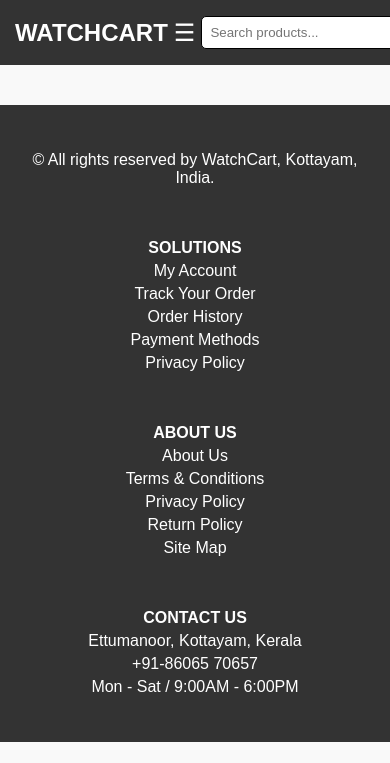
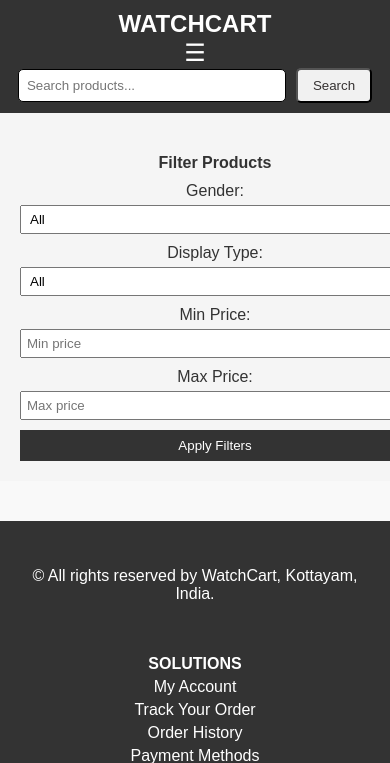
Before and after one commit to ANITJOHNSAJI/WATCHCART, a Django app: template epro/templates/allproduct.html in a window 390 px wide; the page is wider, and only the part inside the window is pictured. Shown: the top 763 px of that part. Run offline with Django 3.2, Linux system fonts and the light colour scheme; the template is opened without the code that fills it, so the values that code supplies are empty.

Commit message:
filter added

```diff
--- a/epro/static/css/allproduct.css
+++ b/epro/static/css/allproduct.css
@@ -47,6 +47,7 @@
     background-color: #ddd;
 }
 
+/* Mobile Menu Toggle */
 .menu-toggle {
     display: none;
     font-size: 24px;
@@ -82,24 +83,56 @@
     background-color: #cacdce;
 }
 
+/* Filter Section */
+.filter-section {
+    width: 250px;
+    padding: 20px;
+    background: #f5f5f5;
+    border-right: 1px solid #ccc;
+}
+
+.filter-section h4 {
+    margin-bottom: 10px;
+}
+
+.filter-section label {
+    display: block;
+    margin-bottom: 5px;
+}
+
+.filter-section select,
+.filter-section input {
+    width: 100%;
+    padding: 5px;
+    margin-bottom: 10px;
+}
+
+.filter-section button {
+    width: 100%;
+    padding: 8px;
+    background: #333;
+    color: #fff;
+    border: none;
+    cursor: pointer;
+}
+
 /* Product Section */
 .products-container {
+    flex: 1;
+    padding: 20px;
     display: flex;
     flex-wrap: wrap;
-    justify-content: center;
     gap: 20px;
-    padding: 20px;
+    justify-content: center; /* Center items for better mobile layout */
 }
 
 .card {
     width: 250px;
+    padding: 10px;
+    background: #fff;
     border: 1px solid #ddd;
-    border-radius: 8px;
-    overflow: hidden;
     text-align: center;
-    background: white;
-    box-shadow: 0px 4px 6px rgba(0, 0, 0, 0.1);
-    transition: transform 0.3s ease;
+    transition: transform 0.2s ease-in-out;
 }
 
 .card:hover {
@@ -178,8 +211,27 @@
     text-decoration: underline;
 }
 
-/* Responsive Styles */
+/* ===================== RESPONSIVE DESIGN ===================== */
+
+/* Tablet (max-width: 1024px) */
+@media screen and (max-width: 1024px) {
+    .products-container {
+        justify-content: space-around;
+    }
+
+    .card {
+        width: 45%;
+    }
+
+    .footer {
+        flex-direction: column;
+        text-align: center;
+    }
+}
+
+/* Mobile (max-width: 768px) */
 @media screen and (max-width: 768px) {
+    /* Navbar */
     .nav-links {
         display: none;
         flex-direction: column;
@@ -201,11 +253,14 @@
         display: block;
     }
 
-    .footer {
-        flex-direction: column;
+    /* Filters */
+    .filter-section {
+        width: 100%;
         text-align: center;
+        border: none;
     }
 
+    /* Products */
     .products-container {
         flex-direction: column;
         align-items: center;
@@ -216,3 +271,29 @@
         margin-bottom: 20px;
     }
 }
+
+/* Small Mobile (max-width: 480px) */
+@media screen and (max-width: 480px) {
+    .navbar {
+        flex-direction: column;
+        padding: 10px;
+        text-align: center;
+    }
+
+    .search input {
+        width: 100%;
+    }
+
+    .products-container {
+        flex-direction: column;
+    }
+
+    .card {
+        width: 100%;
+    }
+
+    .footer {
+        flex-direction: column;
+        text-align: center;
+    }
+}
--- a/epro/templates/allproduct.html
+++ b/epro/templates/allproduct.html
@@ -29,8 +29,39 @@
             <form method="GET" action="{% url 'search_results' %}">
                 <input type="text" name="q" placeholder="Search products..." required>
                 <button type="submit">Search</button>
+            </form>
+        </div>
     </nav>
 
+    <!-- Filter Section -->
+    <div class="filter-section">
+        <h4>Filter Products</h4>
+        <form method="GET" action="{% url 'product_list' %}">
+            <label for="gender">Gender:</label>
+            <select name="gender" id="gender">
+                <option value="">All</option>
+                <option value="Male">Men</option>
+                <option value="Female">Women</option>
+                <option value="Unisex">Unisex</option>
+            </select>
+
+            <label for="display_type">Display Type:</label>
+            <select name="display_type" id="display_type">
+                <option value="">All</option>
+                <option value="Analogue">Analog</option>
+                <option value="Digital">Digital</option>
+                <option value="Analogue/Digital">Analogue/Digital</option>
+            </select>
+
+            <label for="min_price">Min Price:</label>
+            <input type="number" name="min_price" id="min_price" placeholder="Min price">
+
+            <label for="max_price">Max Price:</label>
+            <input type="number" name="max_price" id="max_price" placeholder="Max price">
+
+            <button type="submit">Apply Filters</button>
+        </form>
+    </div>
 
     <!-- Products Section -->
     <div class="products-container">
@@ -84,5 +115,11 @@
             </ul>
         </div>
     </footer>
+    <script>
+        document.querySelector(".menu-toggle").addEventListener("click", function () {
+            document.querySelector(".nav-links").classList.toggle("show");
+        });
+        </script>
+
 </body>
 </html>
--- a/epro/templates/cart.html
+++ b/epro/templates/cart.html
@@ -12,6 +12,7 @@
             <a class="navbar-brand" href="#">WATCHCART</a>
             <div class="nav-links">
                 <a href="{% url 'index' %}"><button>Home</button></a>
+                <a href="{% url 'product_list' %}"><button>All Products </button></a>
                 <a href="{% url 'cart_view' %}"><button>Cart</button></a>
                 <a href="{% url 'logout' %}"><button>Logout</button></a>
 
--- a/epro/templates/search.html
+++ b/epro/templates/search.html
@@ -17,6 +17,7 @@
 
         <div class="nav-links">
             <a href="{% url 'index' %}"><button>Home</button></a>
+            <a href="{% url 'product_list'%}"><button>All Products</button></a>
             <a href="{% url 'cart_view' %}"><button>Cart</button></a>
 
             {% if user.is_authenticated %}
```
Also changed, not shown: epro/eapp/views.py (+32 -1 lines).
